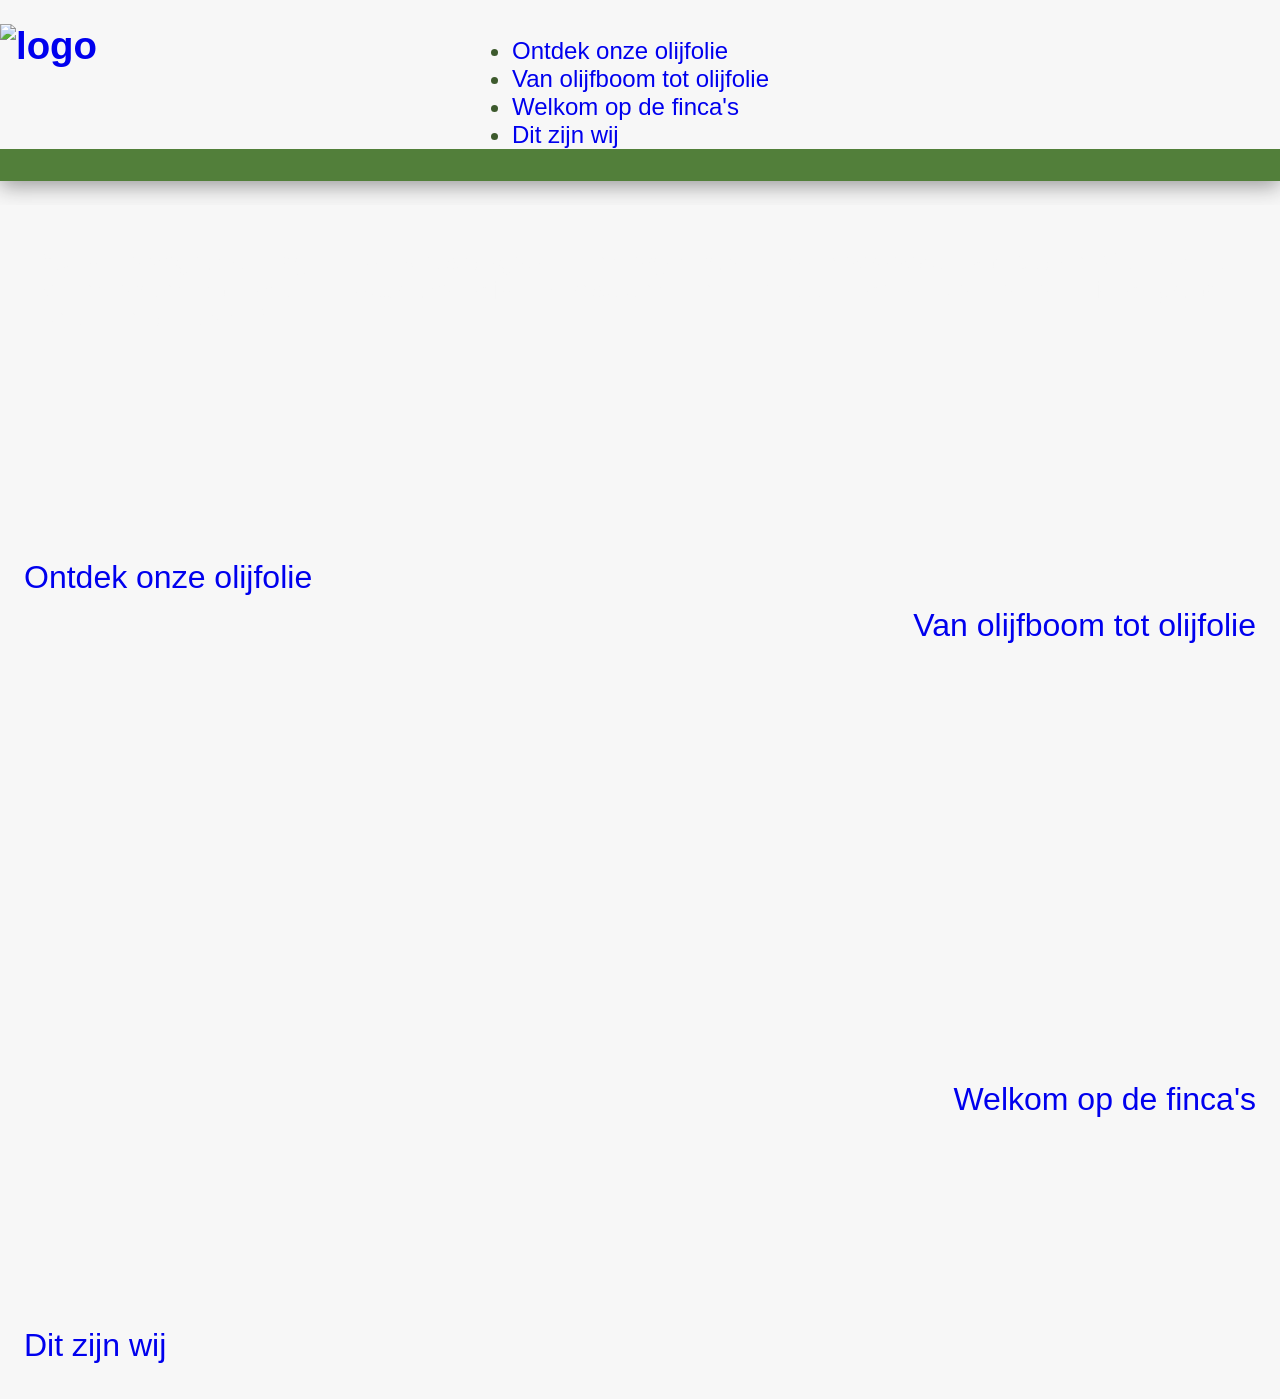
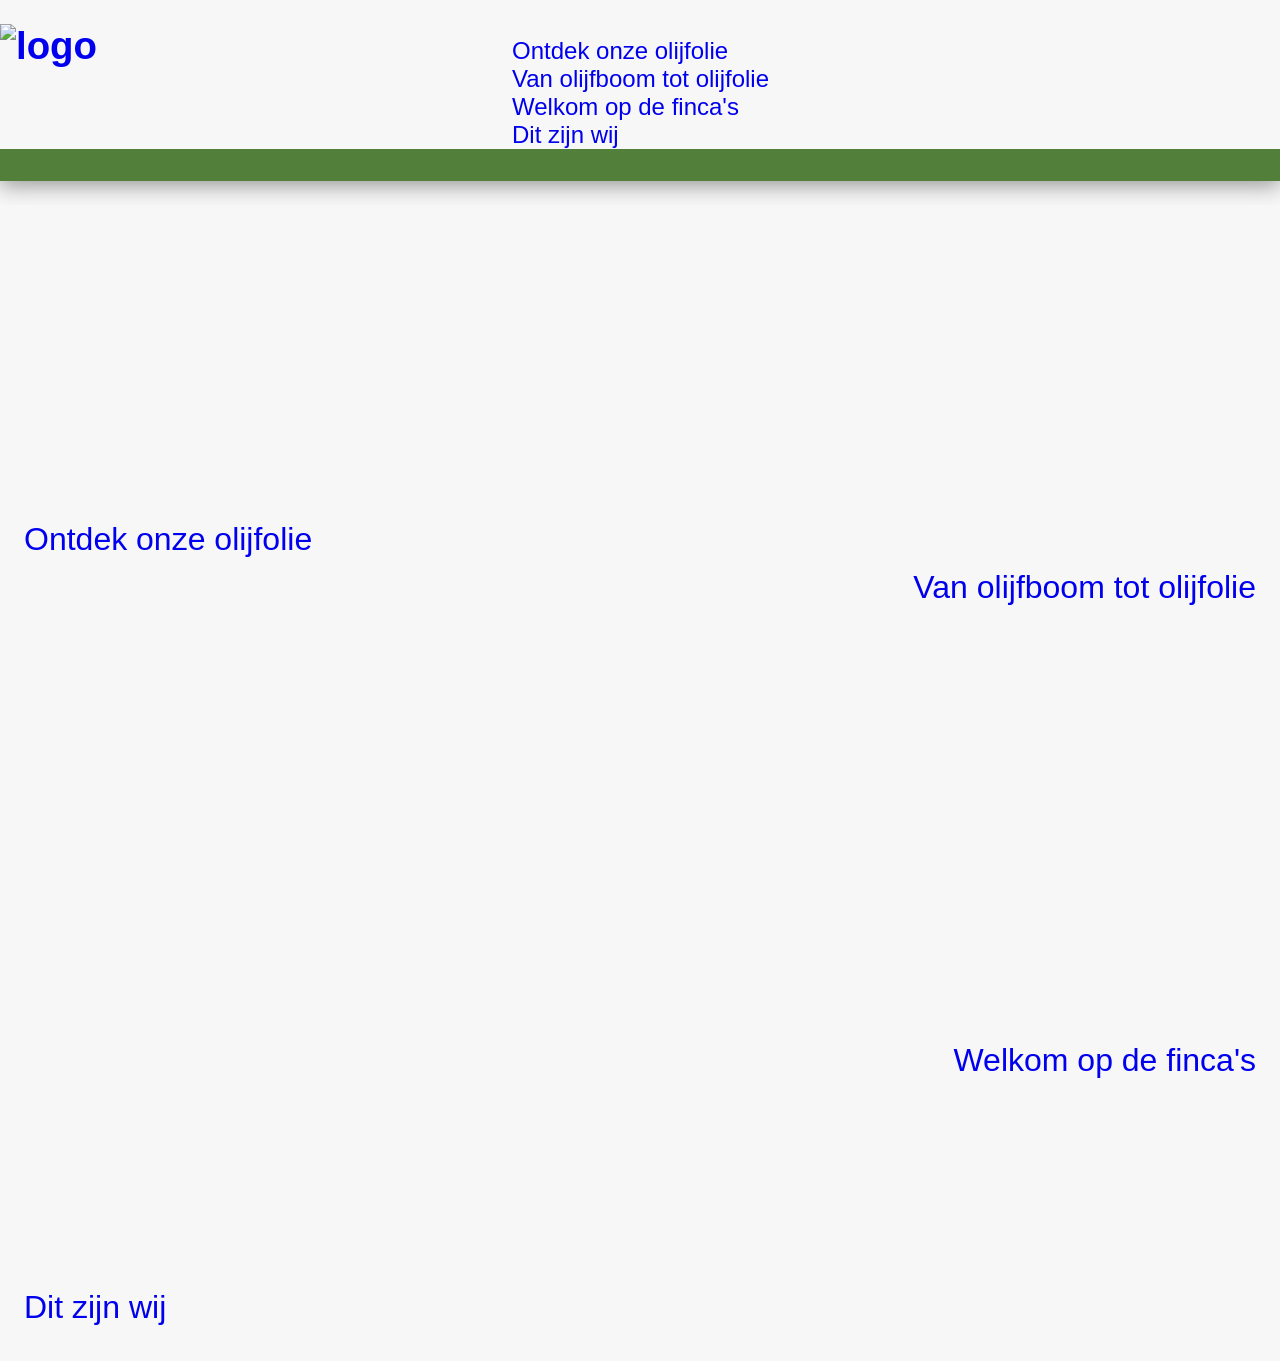

laatste binne

--- a/stijlblad.css
+++ b/stijlblad.css
@@ -80,6 +80,10 @@ a{
   text-decoration: none;
   background-color: transparent;
 }
+nav li{
+  list-style: none;
+   background: transparent;
+}
 
 article#deel1{
     border-bottom: dotted 3px var(--kleur);
@@ -116,7 +120,7 @@ div#intro{
   background-color: rgb(247, 247, 247);
 border: none;
 text-shadow: none;
-padding: none;
+padding: 0px;
 }
 
 div#intro > p{
